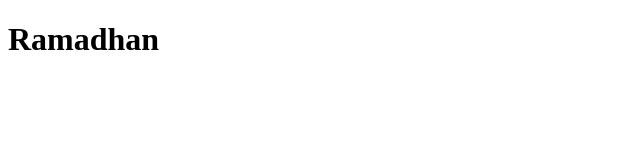
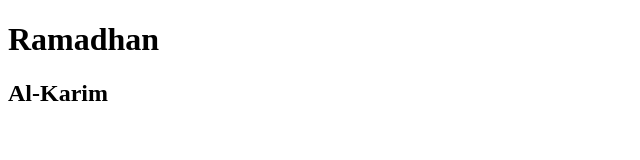
Before and after one commit to aurorraborealis/aurorraborealis.github.io, a plain HTML site: page index.html in a window 1280 px wide. Shown: the whole page, without its empty margins (0-640 px from the left). Drawn offline with Linux system fonts and the light colour scheme.

Commit message:
h2 modified

```diff
--- a/index.html
+++ b/index.html
@@ -8,6 +8,7 @@
 <body>
 
   <h1>Ramadhan</h1>
+  <h2>Al-Karim</h2>
 
 </body>
 </html>
```
